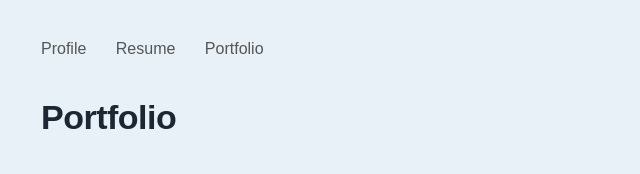
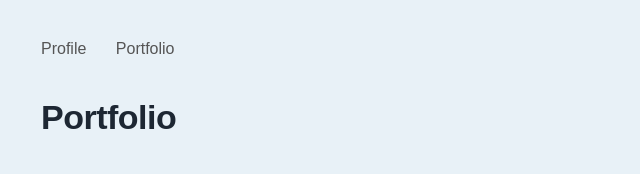
Before and after one commit to Julia0270/Julia0270.github.io, a plain HTML site: page portfolio.html in a window 1280 px wide. Shown: the top 174 px of the page, 309-949 px from the left. Drawn offline with Linux system fonts and the light colour scheme.

Commit message:
Update portfolio.html

```diff
--- a/portfolio.html
+++ b/portfolio.html
@@ -16,7 +16,6 @@
 
 <nav>
     <a href="index.html">Profile</a>
-    <a href="cv.html">Resume</a>
     <a href="portfolio.html">Portfolio</a>
 </nav>
 
```
